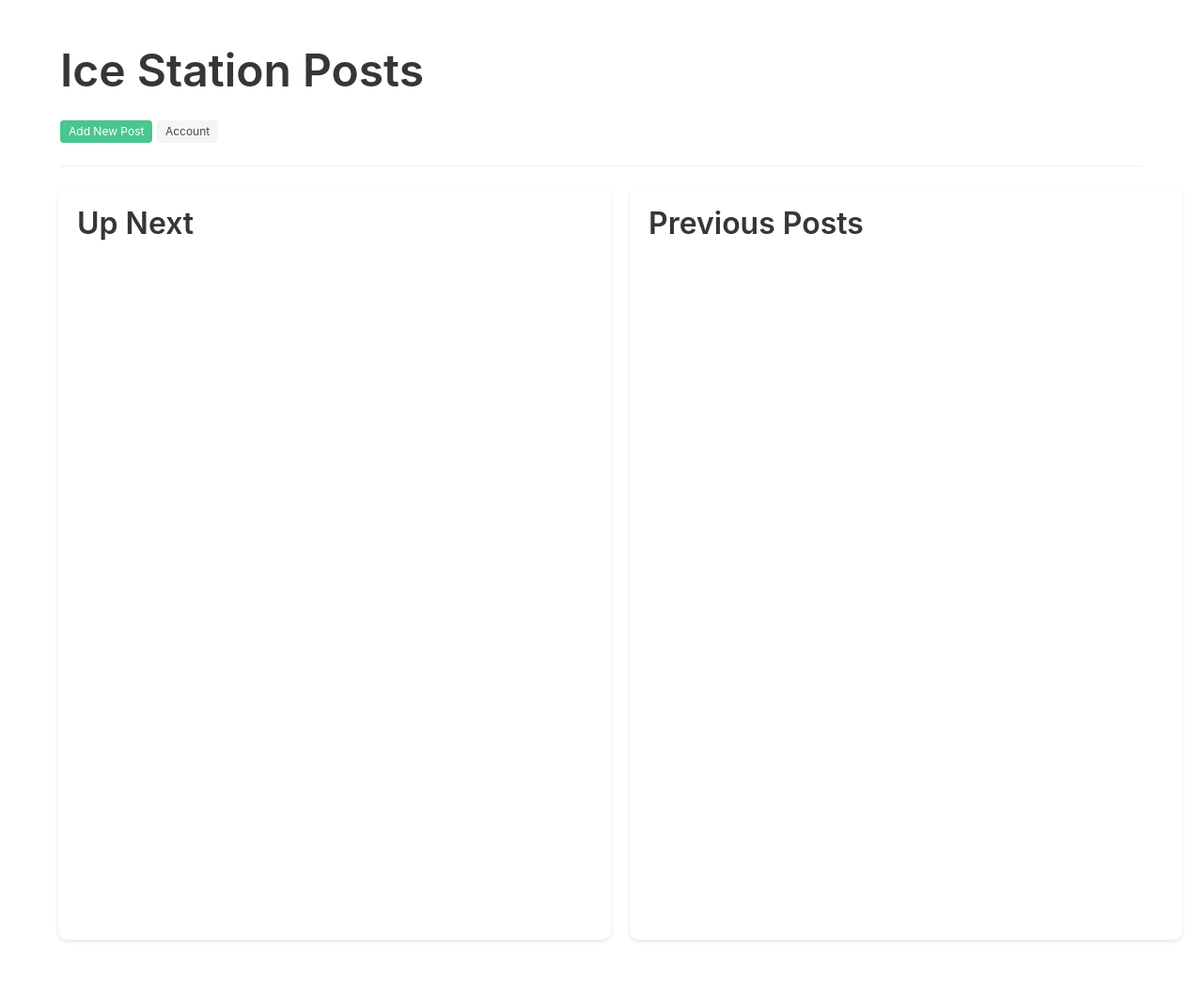
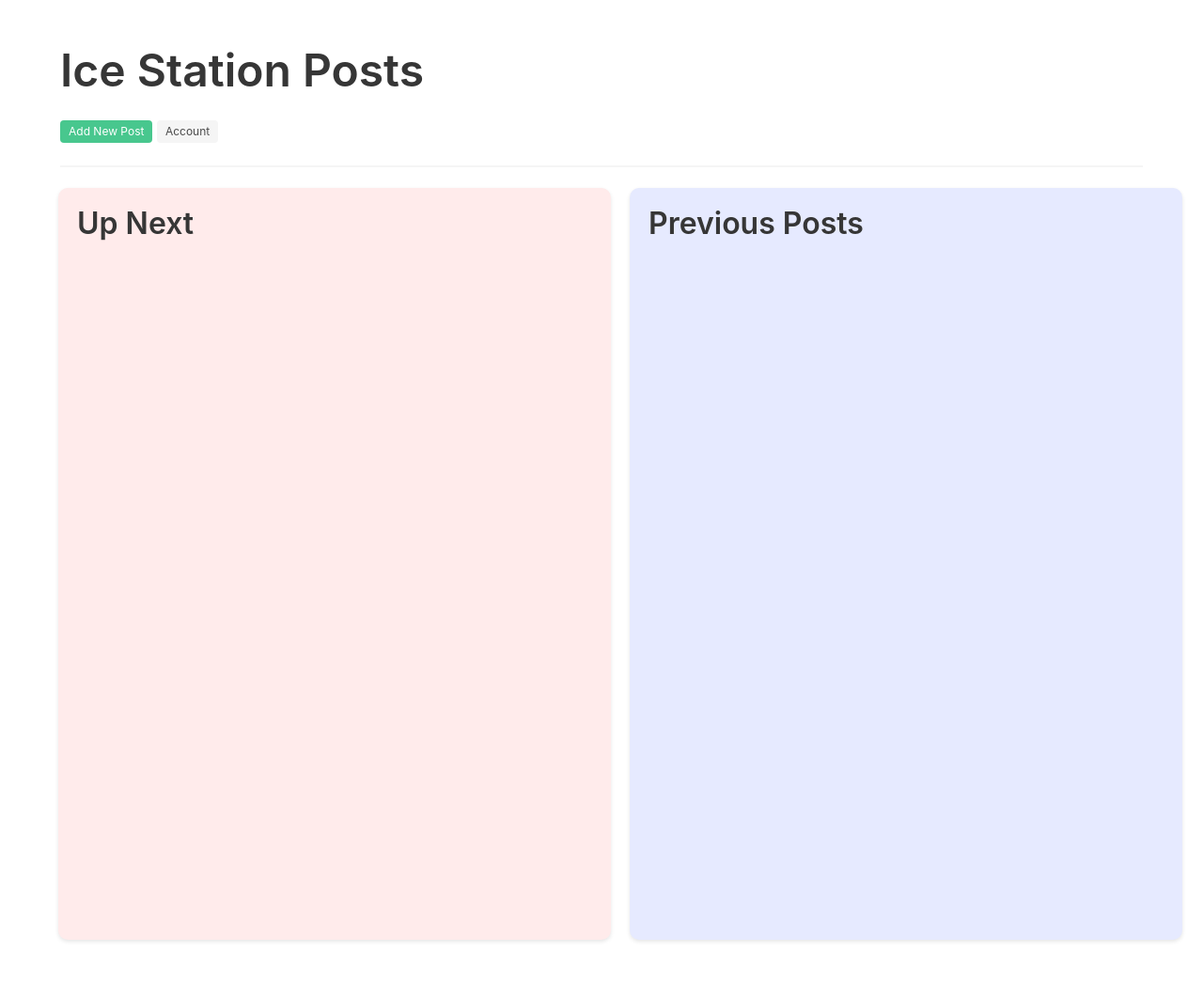
Before and after one commit to btschwartz12/isza-screenshots, a Flask app: page /icestation in a window 1280 px wide. Shown: the whole page at 94% size. Run offline with Flask 3, Linux system fonts and the light colour scheme; data that the repository does not hold is empty.

Commit message:
Okay good

```diff
--- a/templates/index.html
+++ b/templates/index.html
@@ -9,6 +9,7 @@
         body, html {
             height: 100%; /* Full height */
             margin: 0; /* Remove default margin */
+
         }
 
         /* Bulma Columns Modification for 50% Width */
@@ -26,6 +27,14 @@
             background-color: white;
             border-radius: 10px;
             box-shadow: 0 2px 4px rgba(0,0,0,.1);
+        }
+
+        .queue {
+            background-color: hsl(0, 100%, 96%);
+        }
+
+        .stack {
+            background-color: rgb(230, 234, 255);
         }
 
         /* Center Align Items Vertically */
@@ -136,7 +145,7 @@
                                 <div class="post-content">
                                     <span class="tag is-info post-title">Posted: {{ post.posted_at.strftime('%Y-%m-%d %H:%M:%S') }}</span>
                                     <a href="{{ url_for('edit_post', post_id=post.id) }}"><img src="{{ url_for('uploaded_file', filename=post.image_filename) }}" alt="Post Image" ></a>
-                                    <!-- <p>{{ post.caption | replace('\n', '<br>') | safe }}</p> -->
+                                    <p>{{ post.caption | replace('\n', '<br>') | safe }}</p>
                                 </div>
                             </li>
                         {% endfor %}
```
